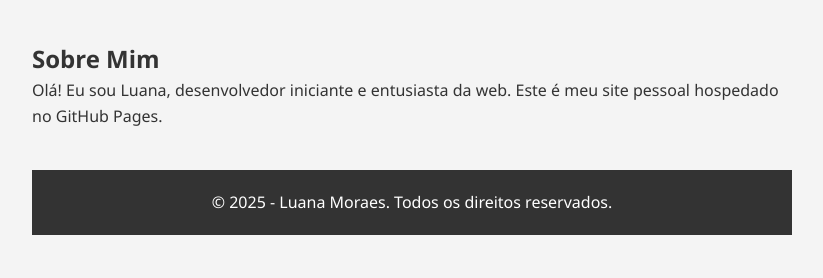
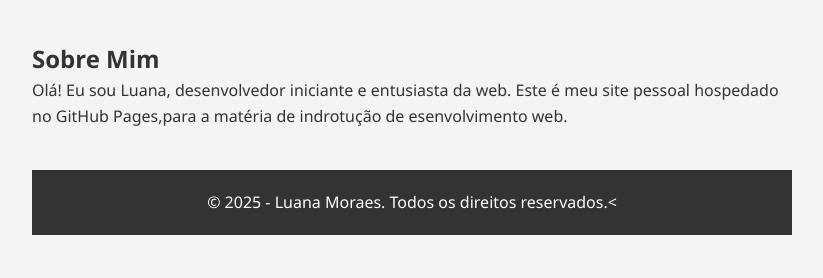
Before and after one commit to Luan4-moon/projeto-html, a plain HTML site: page index.html in a window 1280 px wide. Shown: the whole page, without its empty margins (228-1051 px from the left). Drawn offline with Linux system fonts and the light colour scheme.

Commit message:
Update index.html
alteração feita no site.

```diff
--- a/index.html
+++ b/index.html
@@ -3,7 +3,7 @@
 <head>
   <meta charset="UTF-8">
   <meta name="viewport" content="width=device-width, initial-scale=1.0">
-  <title>primeirosite</title>
+  <title>primeiro site</title>
   <style>
     * {
       margin: 0;
@@ -63,10 +63,10 @@
   <main>
     <section id="sobre">
       <h2>Sobre Mim</h2>
-      <p>Olá! Eu sou Luana, desenvolvedor iniciante e entusiasta da web. Este é meu site pessoal hospedado no GitHub Pages.</p>
+      <p>Olá! Eu sou Luana, desenvolvedor iniciante e entusiasta da web. Este é meu site pessoal hospedado no GitHub Pages,para a matéria de indrotução de esenvolvimento web.</p>
     </section>
   <footer>
-    <p>&copy; 2025 - Luana Moraes. Todos os direitos reservados.</p>
+    <p>&copy; 2025 - Luana Moraes. Todos os direitos reservados.<
   </footer>
 
 </body>
```
